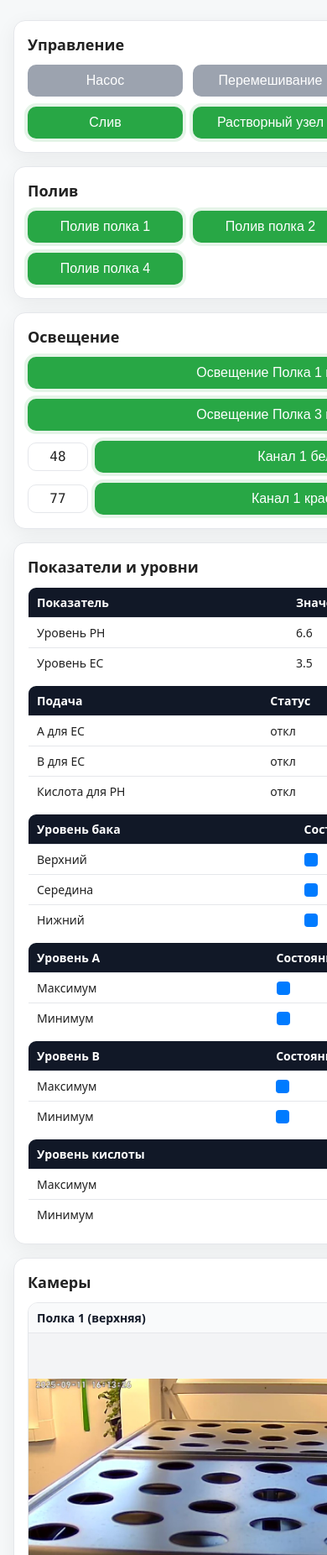
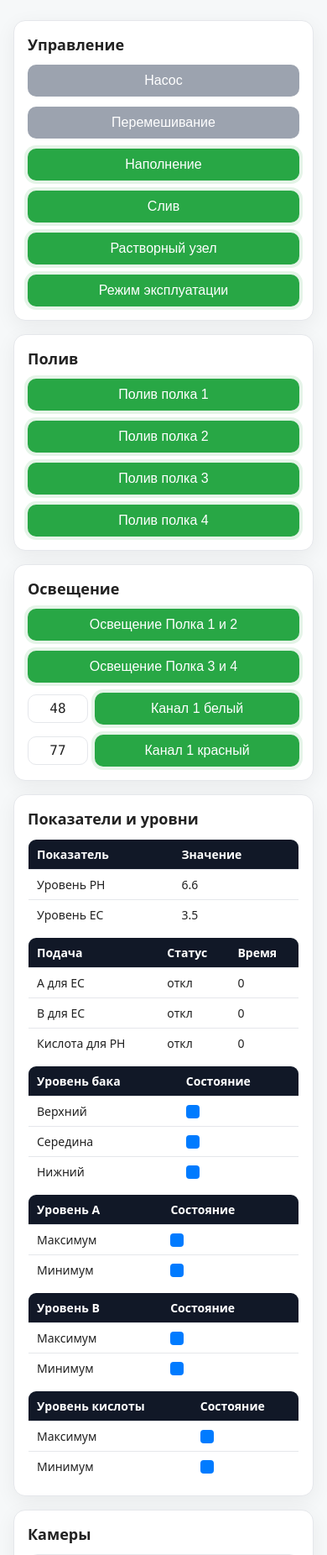
Before and after one commit to SnowWoolf/SMART_AGRO_mini, a Flask app: page / in a window 390 px wide; the page is wider, and only the part inside the window is pictured. Shown: the part 48-1900 px from the top of that part at 84% size. Run offline with Flask 3, Linux system fonts and the light colour scheme; a user stored in the database is signed in; some libraries are stand-ins or nearby versions.

Commit message:
что-то поменял

```diff
--- a/Зона 3/app/static/styles/dashboard.css
+++ b/Зона 3/app/static/styles/dashboard.css
@@ -64,15 +64,22 @@ body{
 .layout{
   display:grid;
   gap:16px;
-  grid-template-columns: 1.3fr 1fr 0.7fr;
+  grid-template-columns: minmax(0,1.3fr) minmax(0,1fr) minmax(0,0.7fr);
 }
 @media (max-width: 1200px){
-  .layout{ grid-template-columns: 1fr 1fr; }
+  .layout{ grid-template-columns: minmax(0,1fr) minmax(0,1fr); }
   .col-right{ grid-column: 1 / -1; } /* камеры вниз */
 }
 @media (max-width: 860px){
-  .layout{ grid-template-columns: 1fr; }
+  .layout{ grid-template-columns: minmax(0,1fr); }
 }
+
+/* колонкам и карточкам разрешаем сжиматься */
+.col-left, .col-center, .col-right,
+.card, .controls-grid, .param-grid, .camera-grid{
+  min-width: 0;
+}
+
 
 /* ===== ЛОГИ (левая колонка) ===== */
 .logs{
@@ -368,6 +375,14 @@ nav ul li a[data-active="true"]{
   .controls-grid--pairs{ grid-template-columns: 1fr; }
 }
 
+/* На телефонах: конкретные гриды с модификатором — в одну колонку */
+@media (max-width: 900px){
+  .controls-grid--stack{
+    grid-template-columns: 1fr !important;
+  }
+}
+
+
 /* ===== Растворный узел (mixing) ===== */
 .mixing-grid{
   display:grid;
--- a/Зона 3/app/templates/main.html
+++ b/Зона 3/app/templates/main.html
@@ -11,7 +11,7 @@
       <!-- КНОПКИ-ИСПОЛНИТЕЛИ -->
       <div class="card">
         <h2>Управление</h2>
-        <div class="controls-grid">
+        <div class="controls-grid controls-grid--stack">
           <!-- сохраняем id и onclick -->
             <button id="nasos" class="status-button" onclick="toggleParameter('Насос')" {% if current_user.username != 'admin' %}disabled{% endif %}>Насос</button>
             <button id="peremesh" class="status-button" onclick="toggleParameter('Перемешивание')" {% if current_user.username != 'admin' %}disabled{% endif %}>Перемешивание</button>
@@ -23,7 +23,7 @@
       </div>
       <div class="card">
         <h2>Полив</h2>
-        <div class="controls-grid">
+        <div class="controls-grid controls-grid--stack">
           <button id="polka1" class="status-button" onclick="toggleParameter('Полка 1')" {% if current_user.username != 'admin' %}disabled{% endif %}>Полив полка 1</button>
           <button id="polka2" class="status-button" onclick="toggleParameter('Полка 2')" {% if current_user.username != 'admin' %}disabled{% endif %}>Полив полка 2</button>
           <button id="polka3" class="status-button" onclick="toggleParameter('Полка 3')" {% if current_user.username != 'admin' %}disabled{% endif %}>Полив полка 3</button>
```
Also changed, not shown: Зона 3/mini_150825.db.
